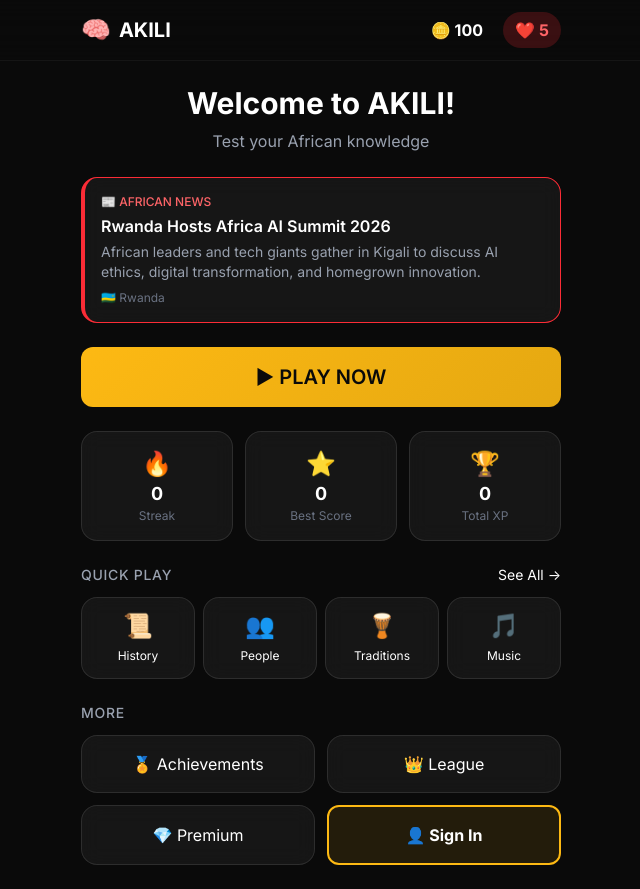
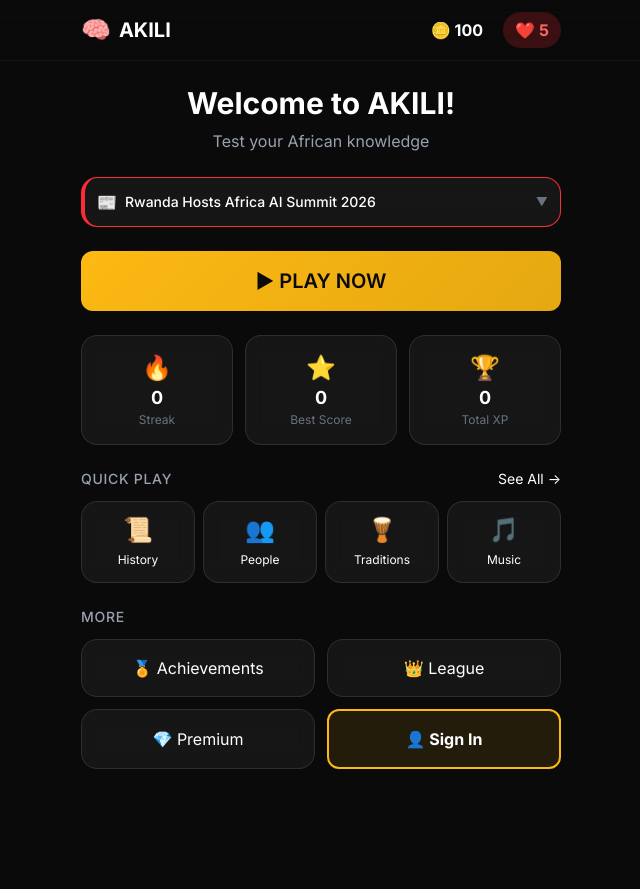
Before and after one commit to thomasamter/-akili, a React (Vite) app: page / in a window 1280 px wide. Shown: the whole page, without its empty margins (319-959 px from the left). After the commit the page ends 800 px from the top, so only its background shows below. Built offline with nearby package versions, Linux system fonts and the light colour scheme; no server answers.

Commit message:
Make news section collapsible
- Show only headline by default (compact)
- Click to expand and see summary
- Click 'Full Story' to read the article

```diff
--- a/src/App.jsx
+++ b/src/App.jsx
@@ -20,6 +20,7 @@ function HomePage() {
   const { isAuthenticated, user, login, logout } = useAuthStore()
   const [headline, setHeadline] = useState(null)
   const [newsLoading, setNewsLoading] = useState(true)
+  const [newsExpanded, setNewsExpanded] = useState(false)
 
   // Fetch live African news
   useEffect(() => {
@@ -125,32 +126,42 @@ function HomePage() {
 
         {/* Today's Headline */}
         {newsLoading ? (
-          <div className="glass-card p-4 border-l-4 border-red-500">
-            <p className="text-xs text-red-400 font-medium uppercase mb-1">📰 Loading News...</p>
-            <div className="h-4 bg-white/10 rounded animate-pulse mb-2"></div>
-            <div className="h-3 bg-white/10 rounded animate-pulse w-3/4"></div>
+          <div className="glass-card p-3 border-l-4 border-red-500">
+            <div className="h-4 bg-white/10 rounded animate-pulse"></div>
           </div>
         ) : headline && (
-          <div className="glass-card p-4 border-l-4 border-red-500">
-            <p className="text-xs text-red-400 font-medium uppercase mb-1">📰 African News</p>
-            <h3 className="text-white font-semibold mb-1">{headline.headline}</h3>
-            <p className="text-gray-400 text-sm mb-2">{headline.summary}</p>
+          <div
+            className="glass-card p-3 border-l-4 border-red-500 cursor-pointer transition-all"
+            onClick={() => setNewsExpanded(!newsExpanded)}
+          >
+            <div className="flex items-center justify-between gap-2">
+              <div className="flex items-center gap-2 min-w-0">
+                <span className="text-red-400">📰</span>
+                <h3 className="text-white text-sm font-medium truncate">{headline.headline}</h3>
+              </div>
+              <span className="text-gray-500 text-xs flex-shrink-0">{newsExpanded ? '▲' : '▼'}</span>
+            </div>
+            {newsExpanded && (
+              <div className="mt-3 pt-3 border-t border-white/10">
+                <p className="text-gray-400 text-sm mb-3">{headline.summary}</p>
                 <div className="flex items-center justify-between">
                   <p className="text-gray-500 text-xs">
-                {headline.source || headline.country}
-                {headline.publishedAt && ` • ${new Date(headline.publishedAt).toLocaleDateString()}`}
+                    {headline.source} • {headline.publishedAt && new Date(headline.publishedAt).toLocaleDateString()}
                   </p>
                   {headline.url && (
                     <a
                       href={headline.url}
                       target="_blank"
                       rel="noopener noreferrer"
+                      onClick={(e) => e.stopPropagation()}
                       className="text-akili-gold text-xs font-medium hover:underline"
                     >
-                  Read More →
+                      Full Story →
                     </a>
                   )}
                 </div>
+              </div>
+            )}
           </div>
         )}
 
```
Lines whose indentation alone changed are shown as unchanged.
